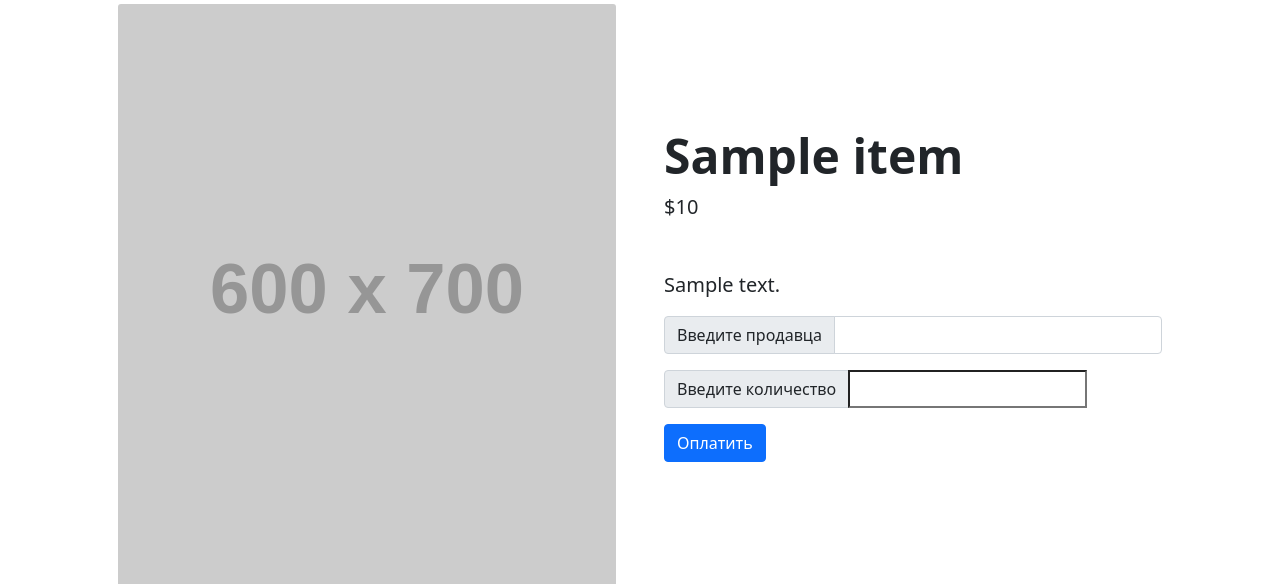
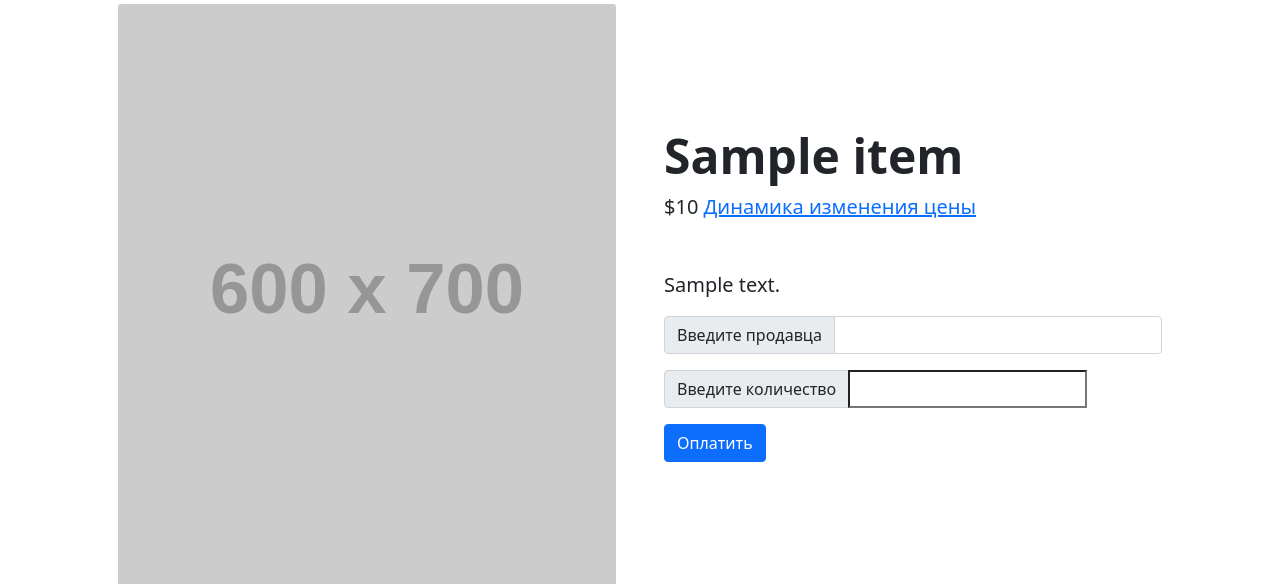
Before and after one commit to Moonridge/task_shop, a Django app: a page that uses mainapp/templates/detail.html in a window 1280 px wide. Shown: the part 162-746 px from the top of the page. Run offline with Django 3.2, Linux system fonts and the light colour scheme; a user stored in the database is signed in; tables that the repository leaves empty hold one stand-in row (values such as "Sample post"); grey boxes labelled with a size stand in for pictures from a placeholder-image service; some libraries are stand-ins or nearby versions.

Commit message:
Add files via upload

```diff
--- a/mainapp/templates/detail.html
+++ b/mainapp/templates/detail.html
@@ -15,6 +15,9 @@
                     <div class="fs-5 mb-5">
                           <!-- <span class="text-decoration-line-through">$45.00</span> -->
                         <span>${{item.item_price}}</span>
+                        {% if user.is_authenticated %}
+                        <span><a href="{% url 'mainapp:price' item.slug %}">Динамика изменения цены</a></span>
+                        {% endif %}
                     </div>
                      <p class="lead">{{item.item_description}}</p>
                     <form action = "{% url 'mainapp:add_sale' slug=item.slug %}" method = "POST">
```
